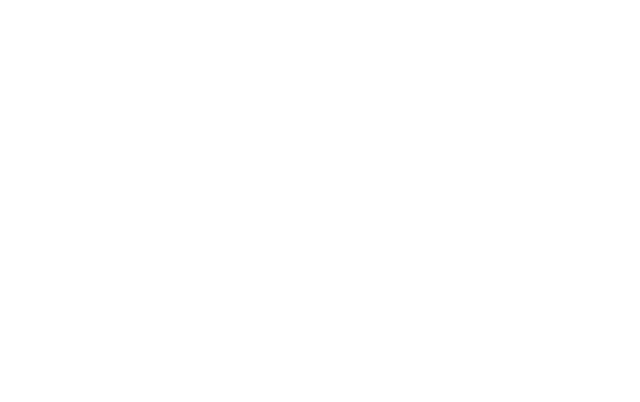
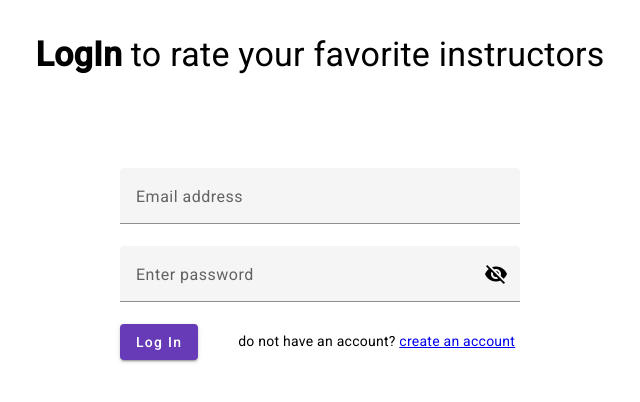
Before and after one commit to ProfReview/prof-review, an Angular app in the folder frontend/: page /login in a window 1280 px wide. Before the commit this address led to /. Shown: the top 402 px of the page, without its empty margins (320-960 px from the left). Built offline with nearby package versions, Linux system fonts and the light colour scheme; a web font is replaced by a local one.

Commit message:
login_done

```diff
--- a/frontend/src/app/app.module.ts
+++ b/frontend/src/app/app.module.ts
@@ -17,7 +17,7 @@
 import { MatRadioModule } from '@angular/material/radio';
 import { MatGridListModule } from '@angular/material/grid-list';
 import { MatButtonModule } from '@angular/material/button';
-import { InstructorReviewComponent } from './components/instructor-review/instructor-review.component';
+import { LoginComponent } from './components/login/login.component';
 
 @NgModule({
   imports: [
@@ -39,7 +39,7 @@
     MatGridListModule,
     MatButtonModule
   ],
-  declarations: [AppComponent, SignupComponent, InstructorReviewComponent],
+  declarations: [AppComponent, SignupComponent, LoginComponent],
   providers: [],
   bootstrap: [AppComponent],
 })
--- /dev/null
+++ b/frontend/src/app/components/login/login.component.css
@@ -0,0 +1,22 @@
+.example-radio-button {
+    margin-left: 7px;
+  }
+  .width-50 {
+    width: 49%;
+  }
+  .ml-1 {
+    margin-left: 1%;
+  }
+  .ml-2 {
+    margin-left: 2%;
+  }
+  .width-100 {
+    width: 100%;
+  }
+  .width-25 {
+    width: 25%;
+  }
+
+  ::ng-deep .input {
+    background-color: white;
+  }
--- /dev/null
+++ b/frontend/src/app/components/login/login.component.html
@@ -0,0 +1,46 @@
+<mat-grid-list style="margin-top: 14px" cols="1" rowHeight="500px">
+    <br />
+    <h1 class="mat-headline-4" style="text-align: center">
+      <strong>LogIn</strong> to rate your favorite instructors
+    </h1>
+    <mat-grid-tile>
+      <div class="example-container">
+        <mat-form-field appearance="fill" class="width-100">
+          <mat-label>Email address</mat-label>
+          <input
+            [(ngModel)]="loginData.email"
+            matInput
+            placeholder="Ex. pat@example.com"
+          />
+        </mat-form-field>
+        <br />
+        <mat-form-field style="width: 400px" appearance="fill" class="width-100">
+          <mat-label>Enter password</mat-label>
+          <input
+            [(ngModel)]="loginData.password"
+            matInput
+            [type]="hide ? 'password' : 'text'"
+          />
+          <button
+            mat-icon-button
+            matSuffix
+            (click)="hide = !hide"
+            [attr.aria-label]="'Hide password'"
+            [attr.aria-pressed]="hide"
+          >
+            <mat-icon>{{ hide ? "visibility_off" : "visibility" }}</mat-icon>
+          </button>
+        </mat-form-field>
+        <br />
+        <span>
+          <button style="margin-right: 40px" mat-raised-button color="primary">
+            Log In
+          </button>
+        </span>
+        <span
+          >do not have an account?
+          <a [routerLink]="['/signup']">create an account</a></span
+        >
+      </div>
+    </mat-grid-tile>
+  </mat-grid-list>
--- /dev/null
+++ b/frontend/src/app/components/login/login.component.ts
@@ -0,0 +1,19 @@
+import { Component } from '@angular/core';
+
+@Component({
+  selector: 'app-login',
+  templateUrl: './login.component.html',
+  styleUrls: ['./login.component.css'],
+})
+export class LoginComponent {
+  hide = true;
+
+  loginData = {
+    email: '',
+    password: '',
+  };
+
+  ngOnInit() {}
+
+  handleSubmit(formData: any) {}
+}
--- a/frontend/src/app/components/signup/signup.component.html
+++ b/frontend/src/app/components/signup/signup.component.html
@@ -1,16 +1,26 @@
-<mat-grid-list style="margin-top: 14px;" cols="1" rowHeight="500px">
+<mat-grid-list style="margin-top: 14px" cols="1" rowHeight="500px">
   <br />
-    <h1 class="mat-headline-4" style="text-align: center;"><strong>Sign Up</strong> to rate your favorite instructors</h1>
+  <h1 class="mat-headline-4" style="text-align: center">
+    <strong>Sign Up</strong> to rate your favorite instructors
+  </h1>
   <mat-grid-tile>
-      <div class="example-container">
+    <div class="example-container" style="width: 400px">
       <mat-form-field appearance="fill" class="width-100">
         <mat-label>Email address</mat-label>
-          <input [(ngModel)]="signUpData.email" matInput placeholder="Ex. pat@example.com" />
+        <input
+          [(ngModel)]="signUpData.email"
+          matInput
+          placeholder="Ex. pat@example.com"
+        />
       </mat-form-field>
       <br />
       <mat-form-field appearance="fill" class="width-100">
         <mat-label>Enter password</mat-label>
-          <input [(ngModel)]="signUpData.password" matInput [type]="hide ? 'password' : 'text'" />
+        <input
+          [(ngModel)]="signUpData.password"
+          matInput
+          [type]="hide ? 'password' : 'text'"
+        />
         <button
           mat-icon-button
           matSuffix
@@ -22,7 +32,11 @@
         </button>
       </mat-form-field>
 
-        <mat-form-field style="margin-right: 4px;" appearance="fill" class="width-25">
+      <mat-form-field
+        style="margin-right: 4px; width: 200px"
+        appearance="fill"
+        class="width-25"
+      >
         <mat-label>Department</mat-label>
         <mat-select [(ngModel)]="signUpData.department">
           <mat-option [value]="6"> Software Engineering </mat-option>
@@ -46,9 +60,14 @@
 
       <br />
       <br />
-
-        <button mat-raised-button color="primary">Sign Up</button>
-
+      <span>
+        <button style="margin-right: 40px" mat-raised-button color="primary">
+          Sign Up
+        </button>
+      </span>
+      <span
+        >already have an account? <a [routerLink]="['/login']">Login</a></span
+      >
     </div>
   </mat-grid-tile>
 </mat-grid-list>
--- a/frontend/src/app/components/signup/signup.component.ts
+++ b/frontend/src/app/components/signup/signup.component.ts
@@ -6,15 +6,14 @@
   styleUrls: ['./signup.component.css'],
 })
 export class SignupComponent {
-
   hide = true;
 
   signUpData = {
     email: '',
     password: '',
     department: '',
-    year: 1
-  }
+    year: 1,
+  };
 
   ngOnInit() {}
 
```
Also changed, not shown: frontend/src/app/app-routing.module.ts (+5 -3 lines), 1 other file (tests, documents, lock files or other folders). Lines whose indentation alone changed are shown as unchanged.
